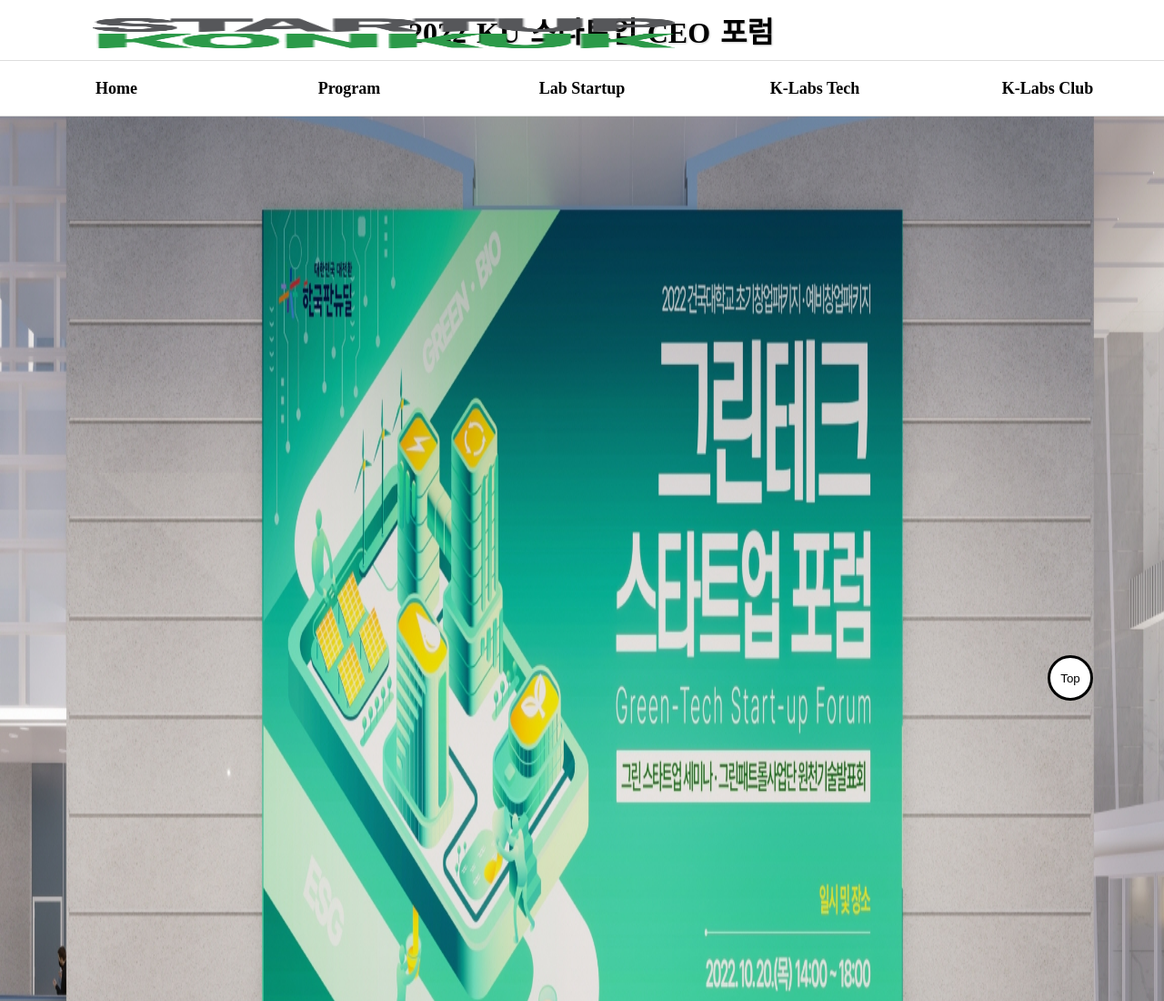
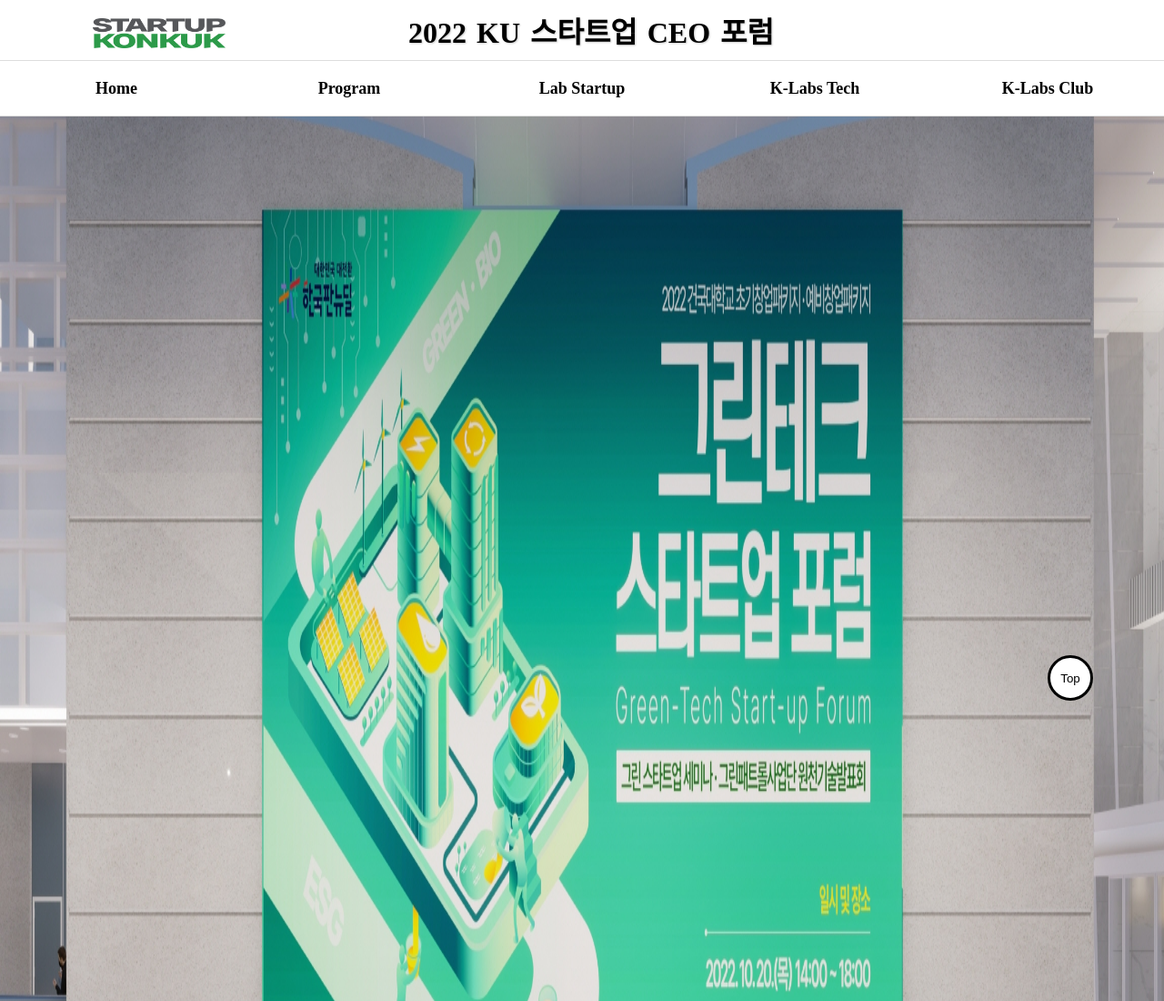
Before and after one commit to dmcho-pom/practice, a plain HTML site: page index.html in a window 1280 px wide. Shown: the top 1100 px of the page at 91% size. Drawn offline with Linux system fonts and the light colour scheme.

Commit message:
Update style.css

```diff
--- a/style.css
+++ b/style.css
@@ -31,7 +31,7 @@ body {
 .logo img {
     display: block;
     position: absolute;
-    width: 50%;
+    width: 145.5px;
     height: 50%;
     top: 30%;
     left: 8%;
```
